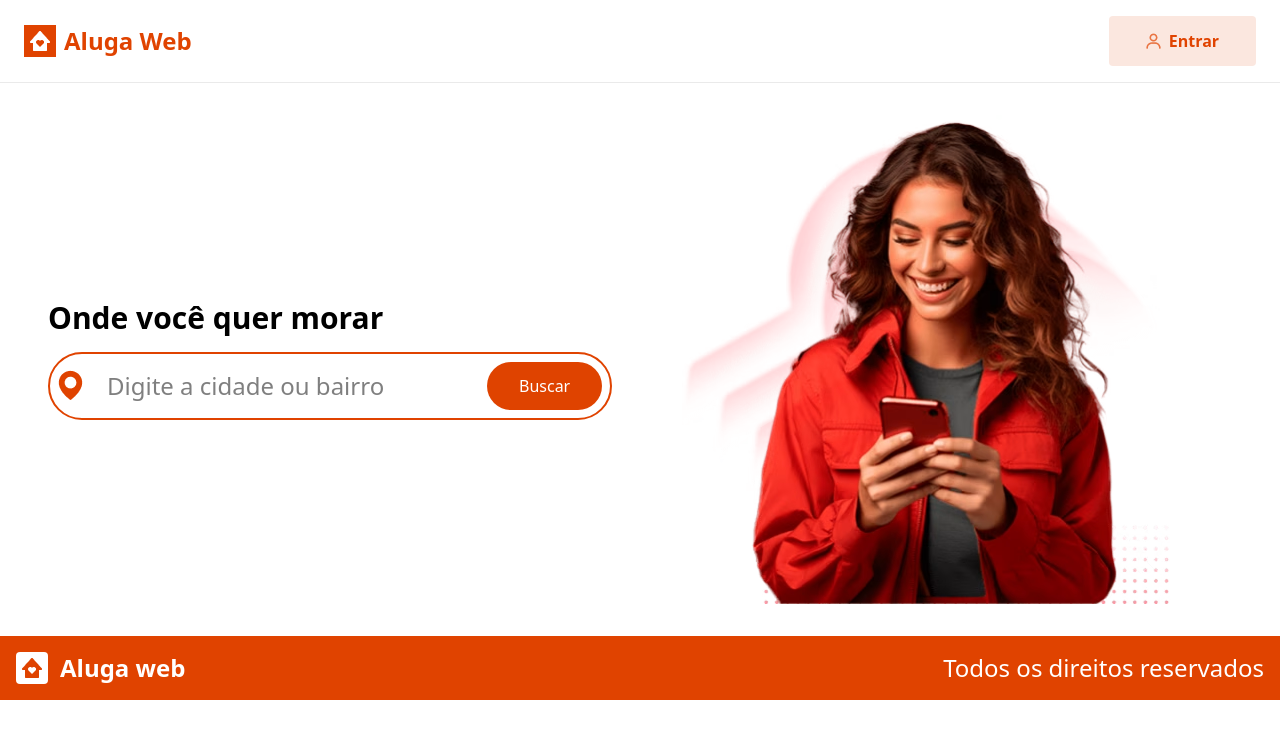
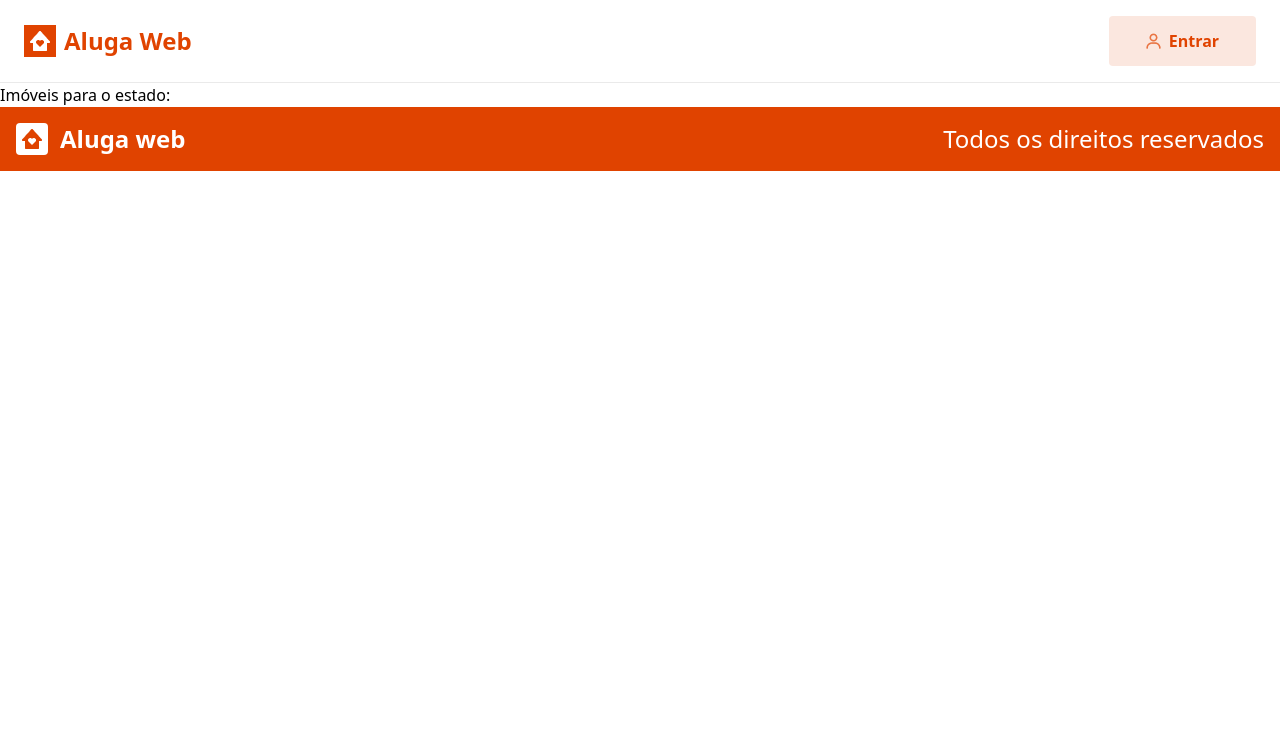
Before and after one commit to ramonnokia00/aluga-web-frontend, a React (Vite) app: page /imoveis in a window 1280 px wide. Shown: the top 738 px of the page. Built offline with nearby package versions, Linux system fonts and the light colour scheme.

Commit message:
API integrada

```diff
--- a/src/App.jsx
+++ b/src/App.jsx
@@ -1,18 +1,16 @@
 import React from "react";
-import Home from "./pages/Home";
 import { LoginProvider } from "./contexts/LoginContext";
 import Footer from "./components/footer";
 import Header from "./components/Header";
+import AppRoutes from "./routes/paths";
 
 function App() {
   return (
-  <><LoginProvider>
-  <Header/>
-  <Home />
-  <Footer/>
-  </LoginProvider>
-
-  </>
+    <LoginProvider>
+      <Header />
+      <AppRoutes />
+      <Footer />
+    </LoginProvider>
   );
 }
 
--- a/src/components/SearchBar.jsx
+++ b/src/components/SearchBar.jsx
@@ -1,20 +1,70 @@
+import { useState, useEffect } from "react";
+import axios from "axios";
+import loca from "../assets/iconelocali.png";
+import { useNavigate } from "react-router-dom";
 
-import loca from "../assets/iconelocali.png"
 export default function SearchBar() {
+  const [estados, setEstados] = useState([]);
+  const [estado, setEstado] = useState("");
+  const [erro, setErro] = useState("");
+  const [loading, setLoading] = useState(false);
+
+  const navigate = useNavigate();
+
+  // Carrega estados ao iniciar
+  useEffect(() => {
+    axios
+      .get("https://servicodados.ibge.gov.br/api/v1/localidades/estados")
+      .then((res) => {
+        const ordenados = res.data.sort((a, b) => a.nome.localeCompare(b.nome));
+        setEstados(ordenados);
+      });
+  }, []);
+
+  const handleBuscar = (e) => {
+    e.preventDefault();
+    console.log("submit"); // Veja se aparece no console
+    setErro("");
+    setLoading(true);
+
+    if (!estado) {
+      setErro("Selecione o estado.");
+      setLoading(false);
+      return;
+    }
+
+    // Redireciona para a página de imóveis filtrados
+    navigate(`/imoveis?estado=${estado}`);
+  };
+
   return (
-    <form className="flex items-center justify-between gap-6 border-laranja border-2 border-primary rounded-full px-2 py-2 w-full  bg-white">
-      <img src={loca} alt="" />
-      <input
-        type="text"
-        placeholder="Digite a cidade ou bairro"
-        className="text-2xl outline-none font-inter"
-      />
-      <button
-        type="submit"
-        className="ml-2 bg-laranja2 text-white px-8 py-3 rounded-full font-medium hover:bg-orange-800 duration-200 cursor-pointer"
+    <div className="w-full">
+      <form
+        className="flex items-center gap-4 border-laranja border-2 border-primary rounded-full px-2 py-2 w-full bg-white"
+        onSubmit={handleBuscar}
       >
-        Buscar
-      </button>
-    </form>
+        <img src={loca} alt="" />
+        <select
+          className="text-2xl outline-none font-inter w-48"
+          value={estado}
+          onChange={(e) => setEstado(e.target.value)}
+        >
+          <option value="">Selecione o estado</option>
+          {estados.map((uf) => (
+            <option key={uf.id} value={uf.sigla}>
+              {uf.nome} ({uf.sigla})
+            </option>
+          ))}
+        </select>
+        <button
+          type="submit"
+          className="bg-laranja2 text-white px-8 py-3 rounded-full font-medium hover:bg-orange-800 duration-200 cursor-pointer"
+          disabled={loading}
+        >
+          {loading ? "Buscando..." : "Buscar"}
+        </button>
+      </form>
+      {erro && <div className="text-red-600 mt-2">{erro}</div>}
+    </div>
   );
 }
--- a/src/main.jsx
+++ b/src/main.jsx
@@ -1,13 +1,14 @@
-import { StrictMode } from 'react'
-import { createRoot } from 'react-dom/client'
-import './index.css'
-import App from './App.jsx'
-import { LoginProvider } from './contexts/Logincontext.jsx'
+import React from "react";
+import ReactDOM from "react-dom/client";
+import App from "./App";
+import { BrowserRouter } from "react-router-dom";
+import "./index.css";
+import { LoginProvider } from "./contexts/LoginContext.jsx";
 
-createRoot(document.getElementById('root')).render(
- <LoginProvider>
-  <App />
- </LoginProvider>
-
-
-)
+ReactDOM.createRoot(document.getElementById("root")).render(
+  <BrowserRouter>
+    <LoginProvider>
+      <App />
+    </LoginProvider>
+  </BrowserRouter>
+);
--- a/src/pages/Imoveis.jsx
+++ b/src/pages/Imoveis.jsx
@@ -1,9 +1,14 @@
-const Imoveis = () => {
-    return (
-        <>
-        <h1>Deu bom</h1>
-        </>
-     );
+import { useLocation } from "react-router-dom";
+
+export default function Imoveis() {
+  const location = useLocation();
+  const params = new URLSearchParams(location.search);
+  const estado = params.get("estado");
+
+  return (
+    <div>
+      <h1>Imóveis para o estado: {estado}</h1>
+      {/* Aqui você pode renderizar os imóveis filtrados */}
+    </div>
+  );
 }
-
-export default Imoveis;
--- a/src/routes/paths.jsx
+++ b/src/routes/paths.jsx
@@ -1,27 +1,16 @@
-import React from 'react';
-import { BrowserRouter, Routes, Route } from 'react-router-dom';
-import PageLayout from "../layouts/PageLayout";
+import React from "react";
+import { Routes, Route } from "react-router-dom";
 
-import Home from '../pages/Home';
-import Imoveis from '../pages/Imoveis';
+import Home from "../pages/Home";
+import Imoveis from "../pages/Imoveis";
+import Login from "../pages/Login";
 
-import Login from "../pages/login";
-import AuthLayout from '../Layouts/AuthLayout';
-
-const Paths = () => {
+export default function AppRoutes() {
   return (
-    <BrowserRouter>
-      <Routes>
-        <Route path="/" element={<PageLayout/>}>
-          <Route index element={<Home />} />
-          <Route path="Imoveis" element={<Imoveis />} />
-        </Route>
-        <Route path="/auth" element={<AuthLayout/>}>
-          <Route index element={<Login />} />
-        </Route>
-      </Routes>
-    </BrowserRouter>
+    <Routes>
+      <Route path="/" element={<Home />} />
+      <Route path="/imoveis" element={<Imoveis />} />
+      <Route path="/login" element={<Login />} />
+    </Routes>
   );
-};
-
-export default Paths;
+}
```
Also changed, not shown: src/pages/Login.jsx (+5 -5 lines).
